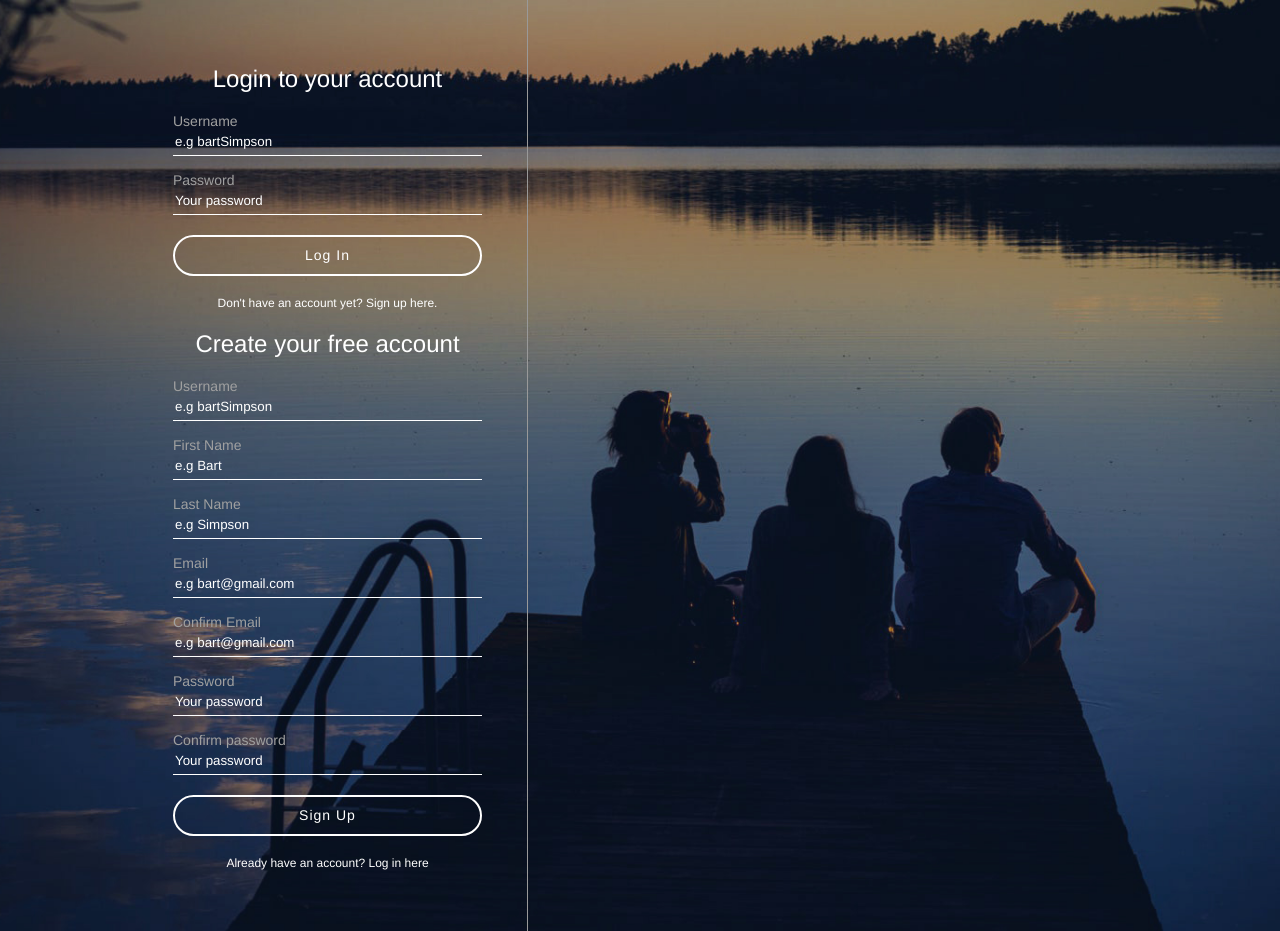
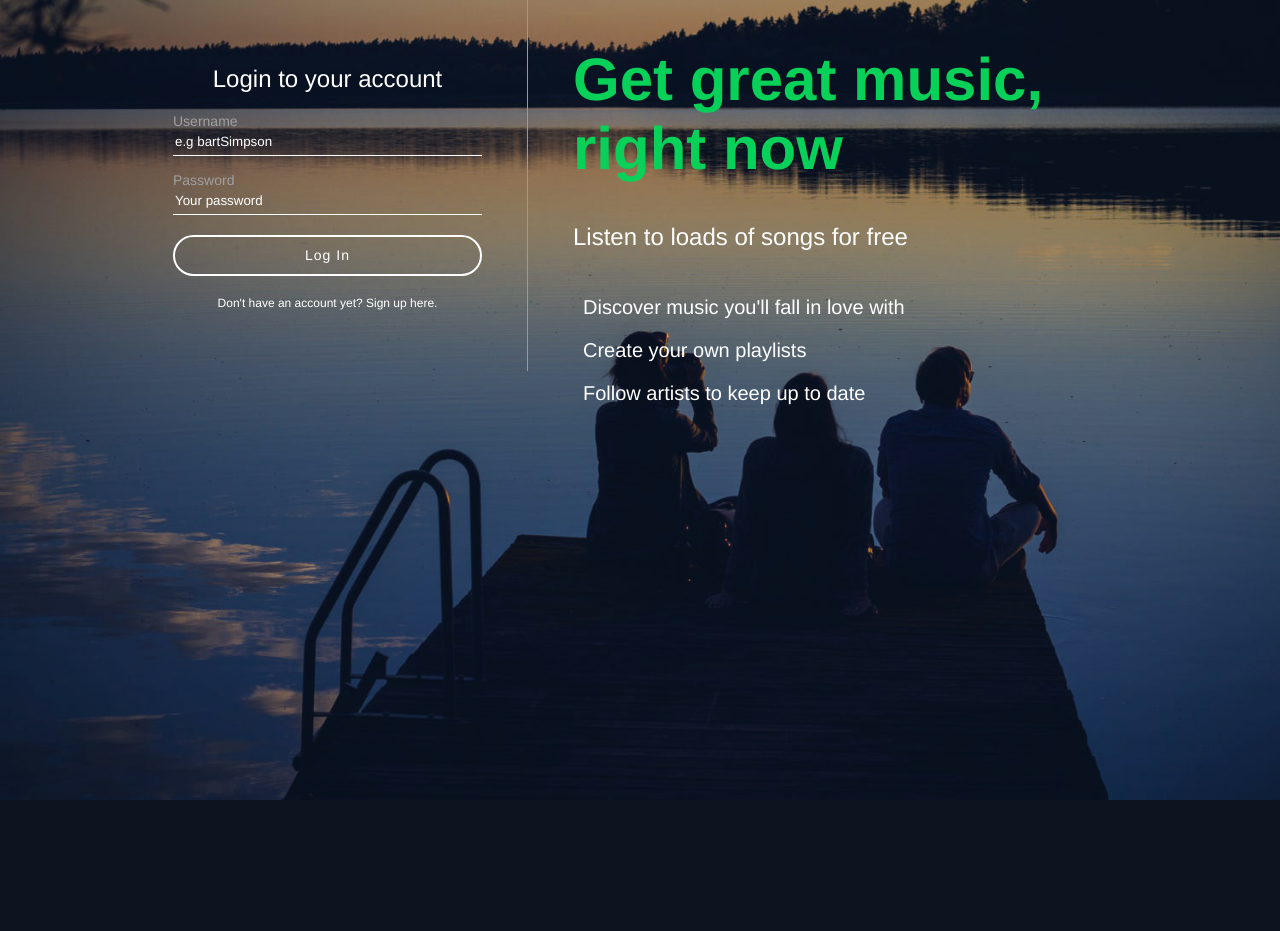
Before and after one commit to OOsipovs/musify, a PHP site: page /register.php in a window 1280 px wide. After the commit the page ends 800 px from the top, so only its background shows below. Run offline with PHP 8.4, Linux system fonts and the light colour scheme.

Commit message:
styling landing page

```diff
--- a/assets/css/register.css
+++ b/assets/css/register.css
@@ -101,8 +101,39 @@ html, body{
 .hasAccountText span{
 	font-weight: bold;
 	font-size: 12px;
+	cursor: pointer;
 }
 
-.hasAccountText{
-	text-align:center;
+.hasAccountText {
+    text-align: center;
 }
+
+#registerForm,
+#loginForm {
+	display: none;
+}
+
+#loginText {
+    padding: 45px;
+    display: table-cell;
+}
+
+#loginText h1 {
+    color: #07d159;
+    font-size: 60px;
+    font-weight: bold;
+}
+
+#loginText h2 {
+    margin: 35px 0;
+}
+
+#loginText ul {
+    padding: 0;
+}
+
+#loginText li {
+	font-size: 20px;
+	list-style-type: none;
+	padding: 10px;
+}
--- a/register.php
+++ b/register.php
@@ -24,6 +24,32 @@
 		<script type="text/javascript" src="assets/js/register.js"></script>
 	</head>
 	<body>
+		<?php
+			if(isset($_POST['registerButton'])){
+
+				echo '<script>
+					$(document).ready(function(){
+						$("#loginForm").hide();
+						$("#registerForm").show();
+					});
+				</script>';
+			}
+			else {
+				echo '<script>
+					$(document).ready(function(){
+						$("#loginForm").show();
+						$("#registerForm").hide();
+					});
+				</script>';
+			}
+		?>
+		<script type="text/javascript">
+			$(document).ready(function(){
+				$("#loginForm").show();
+				$("#registerForm").hide();
+			});
+		</script>
+
 		<div id="background">
 			<div id="loginContainer">
 				<div id="inputContainer">
@@ -99,6 +125,15 @@
 						</div>
 					</form>
 				</div>
+				<div id="loginText">
+					<h1>Get great music, right now</h1>
+					<h2>Listen to loads of songs for free</h2>
+					<ul>
+						<li>Discover music you'll fall in love with</li>
+						<li>Create your own playlists</li>
+						<li>Follow artists to keep up to date</li>
+					</ul>
+				</div>
 			</div>
 		</div>
 	</body>
```
